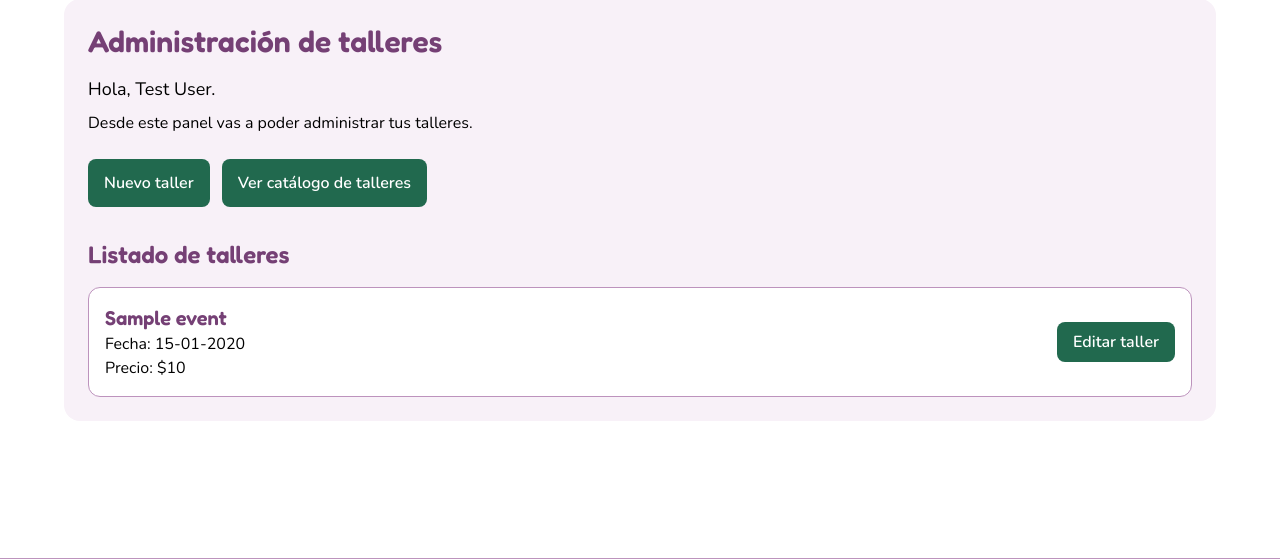
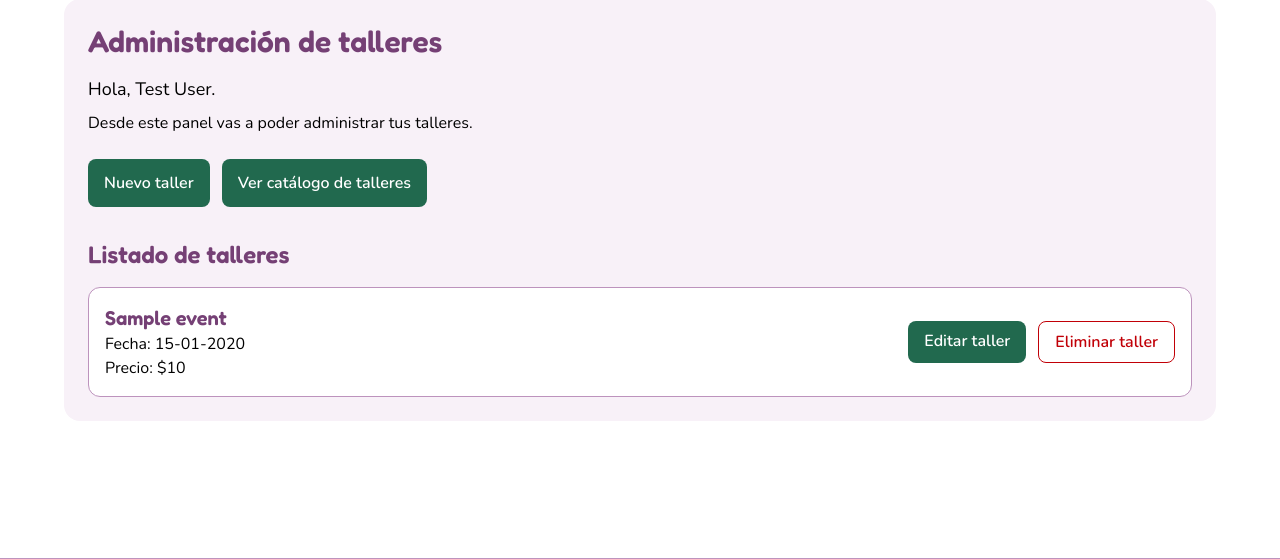
Before and after one commit to karengalan/DulceEstudio, a Laravel app: page /dashboard in a window 1280 px wide. Shown: the part 138-697 px from the top of the page. Run offline with Laravel 12, Linux system fonts and the light colour scheme; a user stored in the database is signed in; data comes from the database, SQL or seed files in the repository; tables that the repository leaves empty hold one stand-in row (values such as "Sample post"); style sheets or scripts are compiled from the project's sources; some libraries are stand-ins or nearby versions.

Commit message:
Prepara confirmación para eliminar talleres desde el dashboard

```diff
--- /dev/null
+++ b/resources/js/Components/BotonEliminarTaller.jsx
@@ -0,0 +1,53 @@
+import { useRef } from 'react'
+
+export default function BotonEliminarTaller({ evento }) {
+    const dialogo = useRef(null)
+    const idTitulo = 'eliminar-taller-' + evento.id
+
+    return (
+        <>
+            <button
+                type="button"
+                onClick={() => dialogo.current.showModal()}
+                className="rounded-lg border border-red-700 px-4 py-2 font-semibold text-red-700 hover:bg-red-50 focus-visible:outline-2 focus-visible:outline-offset-2 focus-visible:outline-red-700"
+            >
+                Eliminar taller
+            </button>
+
+            <dialog
+                ref={dialogo}
+                aria-labelledby={idTitulo}
+                className="m-auto w-[90%] max-w-md rounded-2xl bg-[#F8F1F8] p-6 text-[#242423] shadow-xl backdrop:bg-black/50"
+            >
+                <h2
+                    id={idTitulo}
+                    className="text-2xl font-semibold text-[#754075]"
+                >
+                    Eliminar taller
+                </h2>
+
+                <p className="mt-4">
+                    ¿Querés eliminar el taller «{evento.title}»?
+                </p>
+
+                <div className="mt-6 flex flex-wrap justify-end gap-3">
+                    <button
+                        type="button"
+                        onClick={() => dialogo.current.close()}
+                        className="rounded-lg bg-[#21694E] px-4 py-2 font-semibold text-white hover:bg-[#18513B] focus-visible:outline-2 focus-visible:outline-offset-2 focus-visible:outline-[#21694E]"
+                    >
+                        Cancelar
+                    </button>
+
+                    <button
+                        type="button"
+                        disabled
+                        className="cursor-not-allowed rounded-lg bg-red-700 px-4 py-2 font-semibold text-white opacity-60"
+                    >
+                        Eliminar
+                    </button>
+                </div>
+            </dialog>
+        </>
+    )
+}
--- a/resources/js/Pages/Dashboard.jsx
+++ b/resources/js/Pages/Dashboard.jsx
@@ -3,6 +3,7 @@ import Header from '../Components/Header.jsx'
 import Footer from '../Components/Footer.jsx'
 import Paginacion from '../Components/Paginacion.jsx'
 import { formatearFecha, formatearPrecio } from '../utils/format.js'
+import BotonEliminarTaller from '../Components/BotonEliminarTaller.jsx'
 
 export default function Dashboard({ events }) {
     const { auth } = usePage().props
@@ -72,6 +73,7 @@ export default function Dashboard({ events }) {
                                         >
                                             Editar taller
                                         </Link>
+                                        <BotonEliminarTaller evento={evento} />
                                     </div>
                                 </article>
                             ))
```
